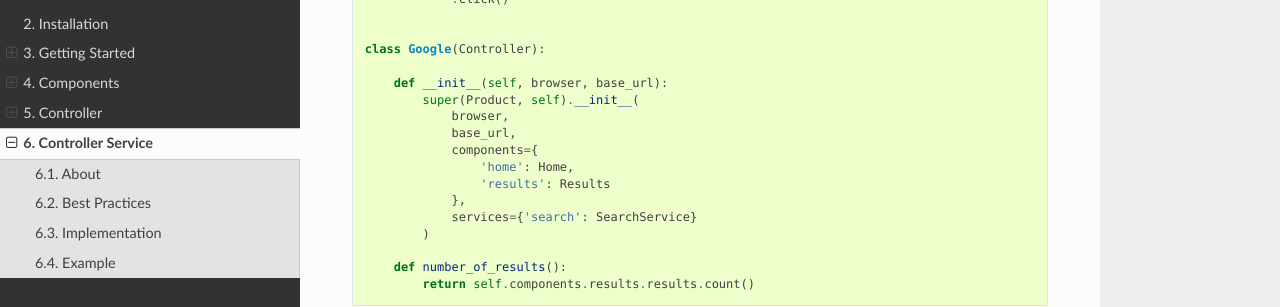
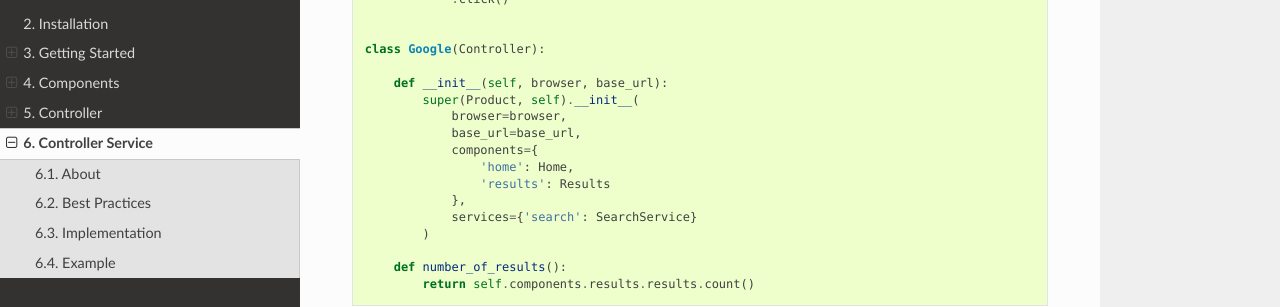
Before and after one commit to neetjn/py-component-controller, a Sphinx documentation site: the page built from docs/source/service.rst, in a window 1280 px wide and 900 px high, scrolled down 1323 px. Shown: the part 151-458 px from the top of the window. Built offline with Sphinx 7.4.7 and the Read the Docs theme 2.0.0, drawn with Linux system fonts in a browser that asks for light colours.

```diff
--- a/docs/source/service.rst
+++ b/docs/source/service.rst
@@ -81,8 +81,8 @@
 
         def __init__(self, browser, base_url):
             super(Product, self).__init__(
-                browser,
-                base_url,
+                browser=browser,
+                base_url=base_url,
                 components={
                     'home': Home,
                     'results': Results
```
Also changed, not shown: 1 other file.
